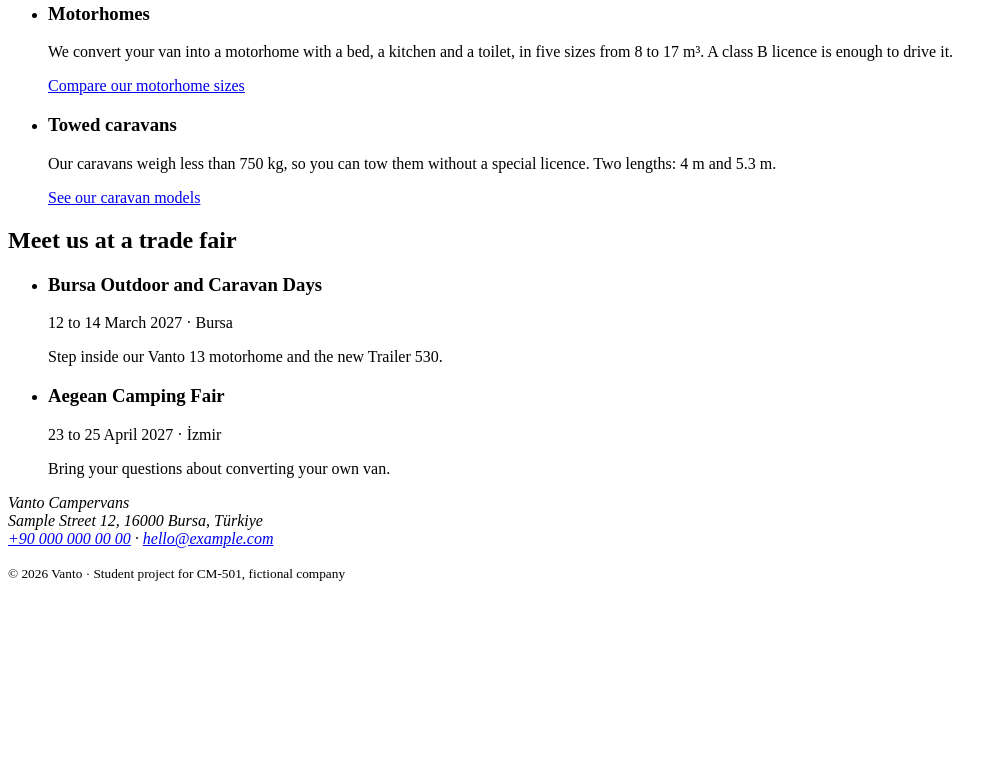
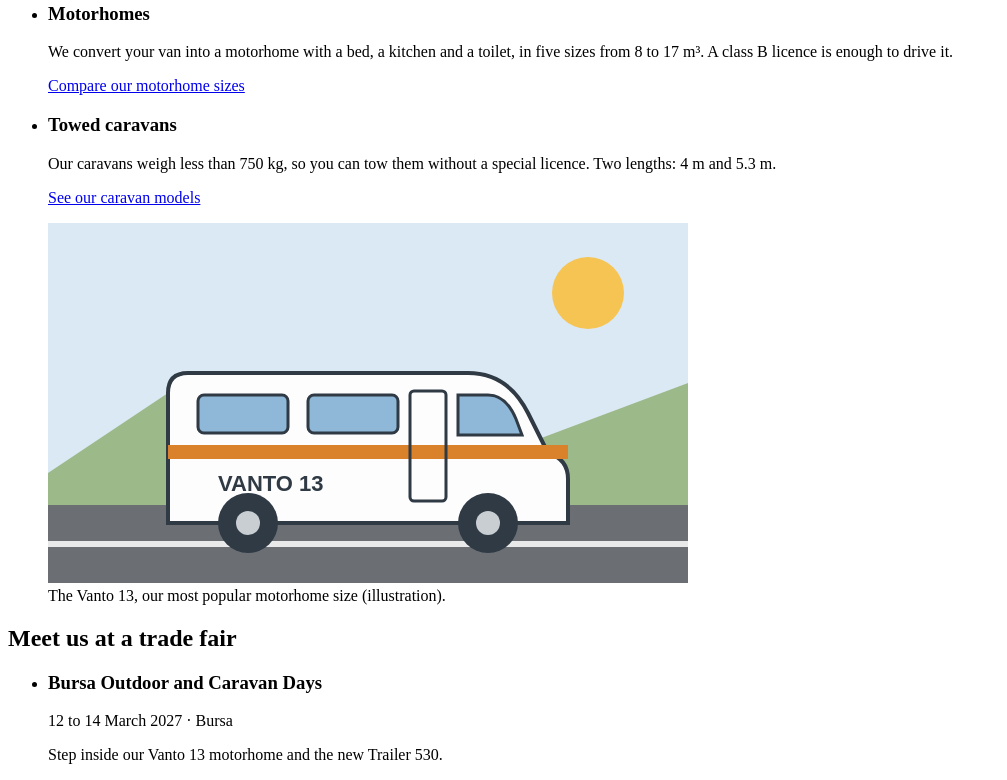
Before and after one commit to YavuzErenn/cm501-yavuz, a plain HTML site: page project/index.html in a window 1280 px wide. Shown: the part 400-1180 px from the top of the page, without its empty margins (0-1007 px from the left). Before the commit the page ends 998 px from the top, so only its background shows below. Drawn offline with Linux system fonts and the light colour scheme.

Commit message:
Add Vanto 13 illustration as figure to home page

```diff
--- a/project/index.html
+++ b/project/index.html
@@ -51,6 +51,11 @@
           </article>
         </li>
       </ul>
+
+      <figure>
+        <img src="img/vanto-13.svg" alt="Drawing of a white Vanto 13 motorhome with an orange stripe, three side windows and a sliding door, parked on a road in front of green hills" width="640" height="360" loading="lazy">
+        <figcaption>The Vanto 13, our most popular motorhome size (illustration).</figcaption>
+      </figure>
     </section>
 
     <section aria-labelledby="fairs-heading">
```
Also changed, not shown: project/img/vanto-13.svg (added).
